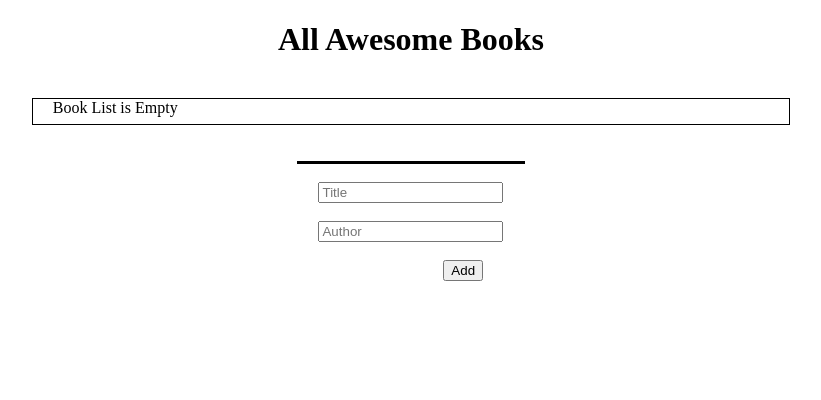
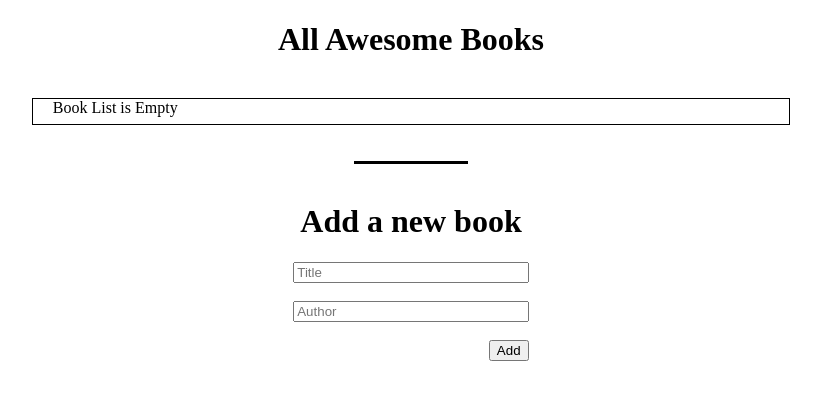
Before and after one commit to DebbyMiressa/AwesomeBooks, a website with bundled scripts: page index.html in a window 1280 px wide. Shown: the whole page, without its empty margins (229-1050 px from the left). Built offline with nearby package versions, Linux system fonts and the light colour scheme.

Commit message:
[FIX] Edit alignment problems
Updated width of elements to match the medium wireframe.

```diff
--- a/index.html
+++ b/index.html
@@ -17,6 +17,7 @@
         <div class="divider"><span>&nbsp;</span></div>
         <br>
         <form id="bookForm">
+            <h1>Add a new book</h1>
             <input type="text" name="title" id="title" placeholder="Title"><br>
                 <small class="title-check invalid">Field is required</small>
                 <br>
--- a/styles/style.css
+++ b/styles/style.css
@@ -34,7 +34,7 @@ body {
 
 .submit-btn {
   float: right;
-  margin-right: 40.5%;
+  margin-right: 34.5%;
 }
 
 .dark {
@@ -52,7 +52,7 @@ body {
 
 .divider > span {
   border-bottom: 3px solid black;
-  width: 30%;
+  width: 15%;
 }
 
 .list-item {
@@ -70,3 +70,8 @@ body {
   padding: 0.5rem 2rem;
   margin: 0 2rem;
 }
+
+#author,
+#title {
+  width: 30%;
+}
```
